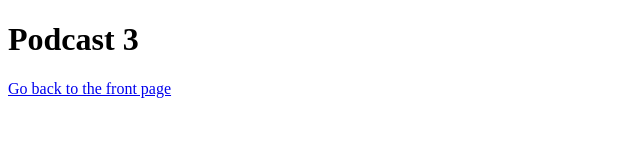
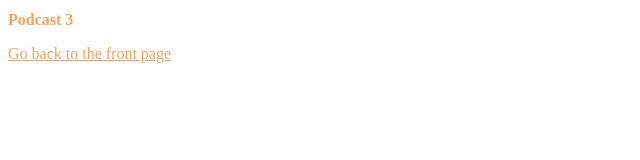
Before and after one commit to simonfrayer/VIA-Podcast, a plain HTML site: page podcast3.html in a window 1280 px wide. Shown: the whole page, without its empty margins (0-640 px from the left). Drawn offline with Linux system fonts and the light colour scheme.

Commit message:
Update podcast3.html

```diff
--- a/podcast3.html
+++ b/podcast3.html
@@ -8,6 +8,7 @@
   <meta name="description" content="Podcast at VIA University College">
   <meta name="author" content="Šimon Mayer">
     <title>Podcast 3</title>
+  <link href="css_via_podcast.css" rel="stylesheet">
 </head>
 <body>
 
```
